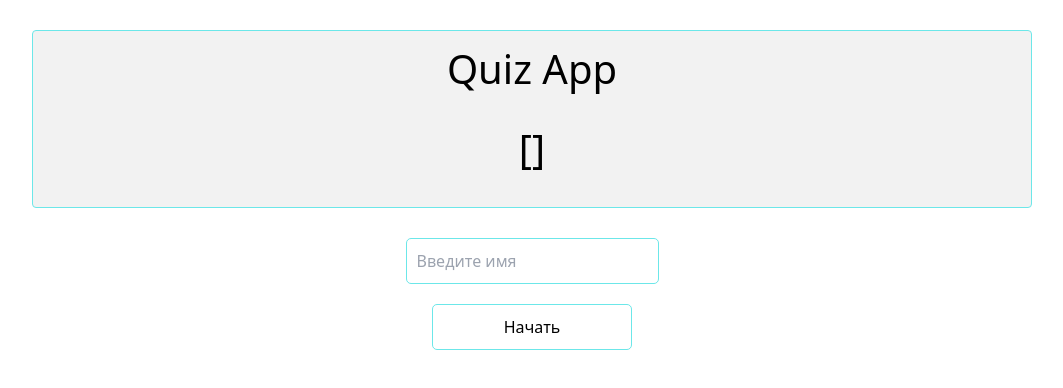
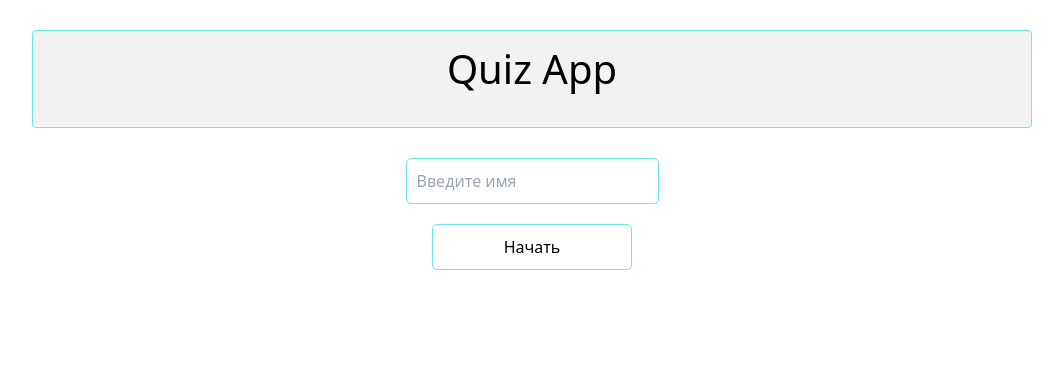
Before and after one commit to ErGrei/Quiz_Vue, a Vue app: page /#/ in a window 1280 px wide. Shown: the top 388 px of the page, without its empty margins (108-1171 px from the left). Built offline with nearby package versions, Linux system fonts and the light colour scheme.

Commit message:
feat: add validate start page fix: style border

```diff
--- a/package.json
+++ b/package.json
@@ -10,6 +10,8 @@
     "deploy": "gh-pages -d dist"
   },
   "dependencies": {
+    "@vuelidate/core": "^2.0.3",
+    "@vuelidate/validators": "^2.0.4",
     "pinia": "^2.2.2",
     "vue": "^3.4.37",
     "vue-router": "^4.4.3"
--- a/src/components/quiz/headerQuiz.vue
+++ b/src/components/quiz/headerQuiz.vue
@@ -14,8 +14,8 @@ const { quiz, question, questionsNumber, prosentProgress } = defineProps([
   <div>
     <header>
       <h2>{{ quiz.name }}</h2>
-      <div class="progress-bar" >
-        <div class="progress" :style="{width: prosentProgress}"></div>
+      <div class="progress-bar">
+        <div class="progress" :style="{ width: prosentProgress }"></div>
       </div>
       <h3>вопрос {{ questionsNumber }} из {{ quiz.questions.length }}</h3>
       <div class="question">
@@ -48,18 +48,17 @@ h3 {
   width: 100%;
   height: 10px;
   margin-bottom: 10px;
-  border: 1px, solid, #6ce7e9;
+  border: 1px solid #6ce7e9;
 }
 
 .progress {
-
   height: 100%;
   background-color: #6ce7e9;
 }
 
 .question {
   margin-bottom: 10px;
-  border: 1px, solid, #6ce7e9;
+  border: 1px solid #6ce7e9;
   padding: 10px;
   border-radius: 5px;
 }
--- a/src/components/quiz/questionsQuiz.vue
+++ b/src/components/quiz/questionsQuiz.vue
@@ -32,7 +32,7 @@ const selectAnswer = (isCorrect) => {
   display: flex;
   gap: 10px;
   margin-bottom: 10px;
-  border: 1px, solid, #6ce7e9;
+  border: 1px solid #6ce7e9;
   padding: 10px;
   border-radius: 5px;
   cursor: pointer;
@@ -48,7 +48,7 @@ const selectAnswer = (isCorrect) => {
   display: flex;
   gap: 10px;
   margin-bottom: 10px;
-  border: 1px, solid, #6ce7e9;
+  border: 1px solid #6ce7e9;
   padding: 10px;
   border-radius: 5px;
   cursor: pointer;
@@ -60,7 +60,7 @@ const selectAnswer = (isCorrect) => {
   display: flex;
   gap: 10px;
   margin-bottom: 10px;
-  border: 1px, solid, #6ce7e9;
+  border: 1px solid #6ce7e9;
   padding: 10px;
   border-radius: 5px;
   cursor: pointer;
--- a/src/components/quiz/quiz.vue
+++ b/src/components/quiz/quiz.vue
@@ -102,7 +102,7 @@ const getSelectedAnswer = (isCorrect) => {
   flex-direction: column;
   gap: 10px;
   margin-bottom: 10px;
-  border: 1px, solid, #6ce7e9;
+  border: 1px solid #6ce7e9;
   padding: 10px;
   border-radius: 5px;
 }
--- a/src/components/startPage/startPage.vue
+++ b/src/components/startPage/startPage.vue
@@ -1,50 +1,61 @@
 <script setup>
-import { RouterLink } from "vue-router";
-import { defineEmits, ref } from "vue";
-import{useUsersStore} from "../../stores/usersStore";
+import { ref } from "vue";
+import { useRouter } from "vue-router";
+import { useUsersStore } from "../../stores/usersStore";
+import { useVuelidate } from "@vuelidate/core";
+import { required } from "@vuelidate/validators";
+
 
 const usersStore = useUsersStore();
+const addUser = usersStore.addUser;
+const router = useRouter();
 
-const usersRef = ref(usersStore.users);
-
-const addUser = usersStore.addUser;
-
-const users = ref({
+const user = ref({
   id: Date.now(),
   name: "",
   resultsQuiz: [],
 });
 
-// const emit = defineEmits(["addUser"]);
 
-const validateUser = (users) => {
+const rules = {
+  name: { required }
+};
 
-  if (users.name) {
-    addUser(users);
+const v$ = useVuelidate(rules, user);
+
+const validateUser = async () => {
+  const isValid = await v$.value.$validate();
+
+  if (isValid) {
+    addUser(user.value);
+    router.push("/home");
   } else {
-    console.error("Имя пользователя не может быть пустым");
+    console.log("Валидация не пройдена");
   }
 };
-
 </script>
 
 <template>
   <div class="start-page">
     <header class="header">
       <h1 class="title">Quiz App</h1>
-      <h3 class="title">{{usersStore.users}}</h3>
     </header>
     <div class="title__container">
       <input
         class="input"
         type="text"
         placeholder="Введите имя"
-        v-model="users.name"
+        v-model="user.name"
       />
+      <span v-if="v$.name.$invalid && v$.name.$dirty" class="error">
+        Поле обязательно для заполнения
+      </span>
     </div>
-    <RouterLink to="/home" class="btn" @click="validateUser(users)">Начать</RouterLink>
+    <button class="btn" @click.prevent="validateUser">Начать</button>
   </div>
 </template>
+
+
 
 <style scoped>
 /* .start-page {
@@ -105,4 +116,8 @@ const validateUser = (users) => {
 .btn:active {
   transform: scale(0.98);
 }
+
+.error {
+  color: red;
+}
 </style>
```
Also changed, not shown: 1 other file (tests, documents, lock files or other folders).
